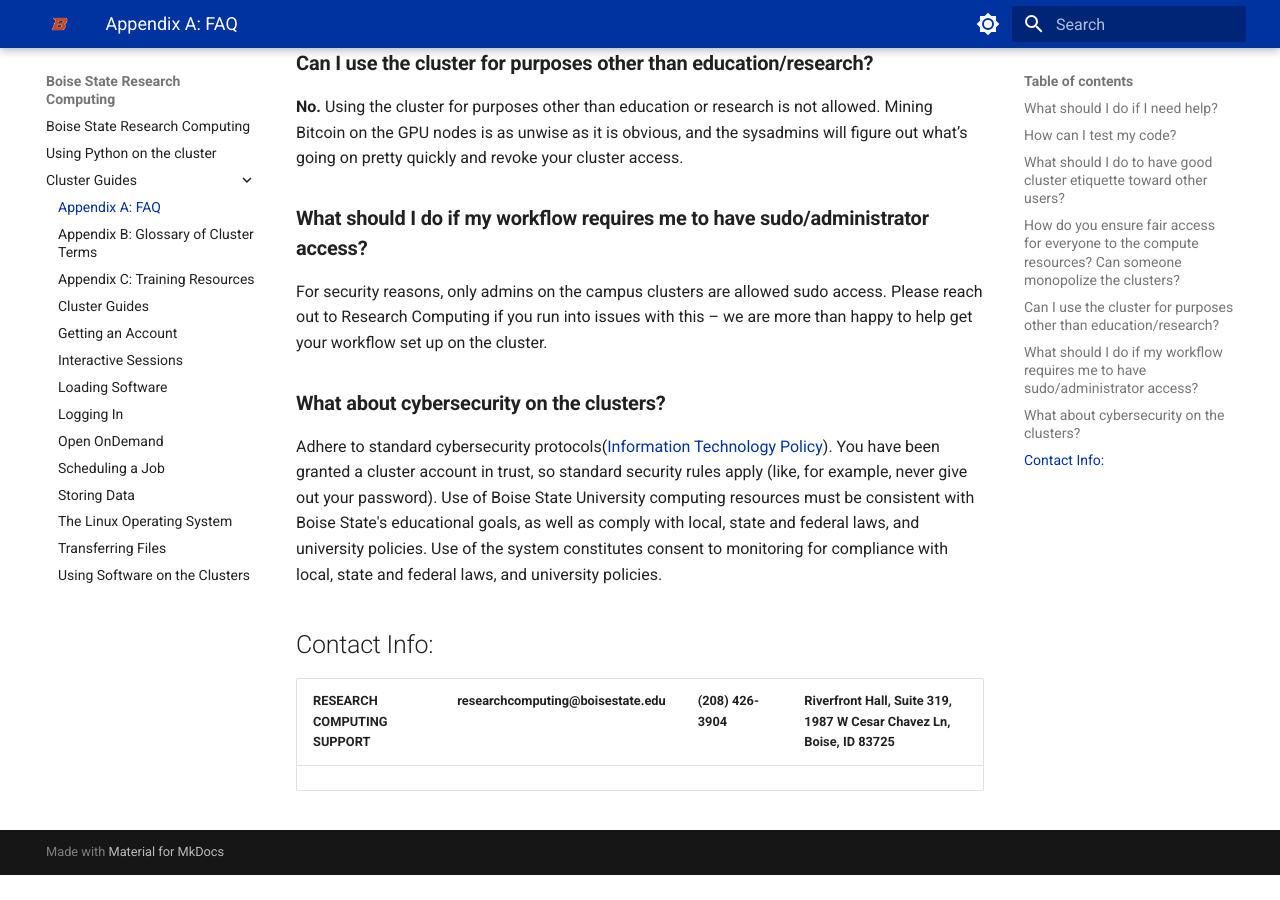
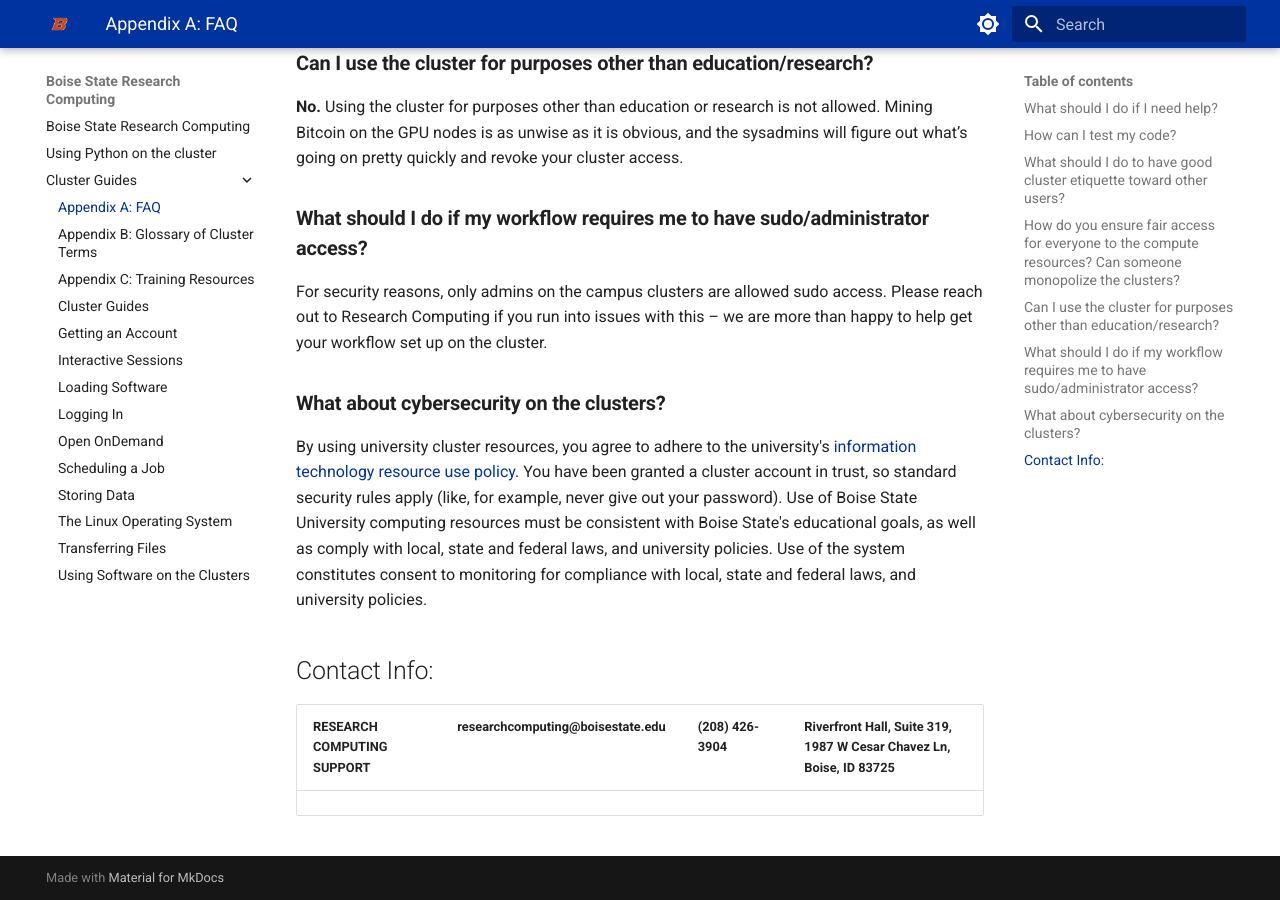
Before and after one commit to bsurc/docs, an MkDocs documentation site: the page built from docs/Cluster Guides/Appendix_A:_FAQ.md, in a window 1280 px wide and 900 px high, scrolled down 1155 px. Built offline with MkDocs 1.6.1 and Material for MkDocs 9.7.7, drawn with Linux system fonts in a browser that asks for light colours; before the commit the page ends 2030 px from its top, so only the background shows below that.

Commit message:
Update docs/Cluster Guides/Appendix_A:_FAQ.md
Co-authored-by: Jenny <39961845+jennyfothergill@users.noreply.github.com>

```diff
--- a/docs/Cluster Guides/Appendix_A:_FAQ.md
+++ b/docs/Cluster Guides/Appendix_A:_FAQ.md
@@ -28,7 +28,7 @@ For security reasons, only admins on the campus clusters are allowed sudo access
 
 ### **What about cybersecurity on the clusters?**
 
-Adhere to standard cybersecurity protocols([Information Technology Policy](https://www.boisestate.edu/policy/information-technology/information-technology-resource-use/)). You have been granted a cluster account in trust, so standard security rules apply (like, for example, never give out your password). Use of Boise State University computing resources must be consistent with Boise State's educational goals, as well as comply with local, state and federal laws, and university policies. Use of the system constitutes consent to monitoring for compliance with local, state and federal laws, and university policies.
+By using university cluster resources, you agree to adhere to the university's [information technology resource use policy](https://www.boisestate.edu/policy/information-technology/information-technology-resource-use/). You have been granted a cluster account in trust, so standard security rules apply (like, for example, never give out your password). Use of Boise State University computing resources must be consistent with Boise State's educational goals, as well as comply with local, state and federal laws, and university policies. Use of the system constitutes consent to monitoring for compliance with local, state and federal laws, and university policies.
 
 ## Contact Info:
 
```
